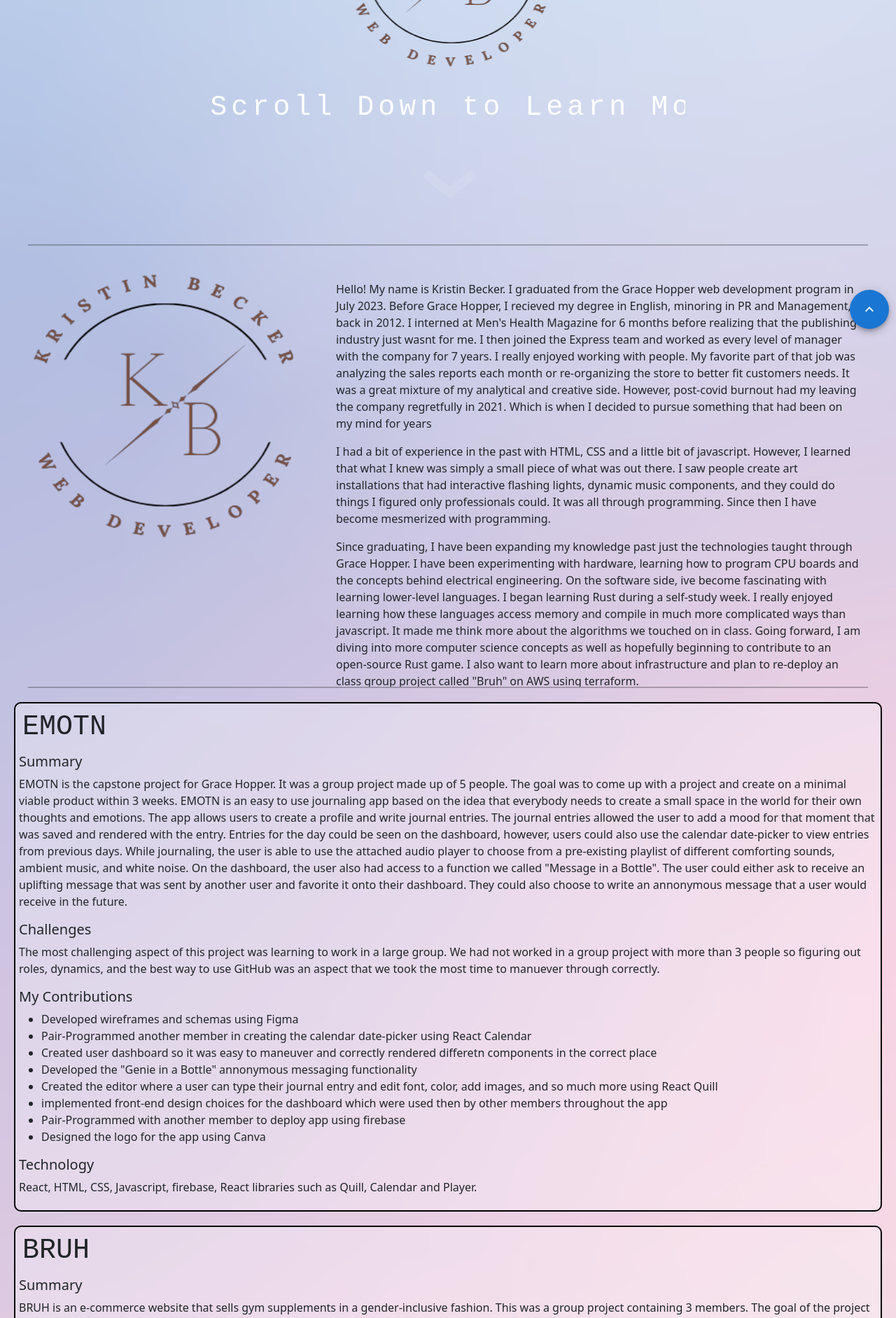
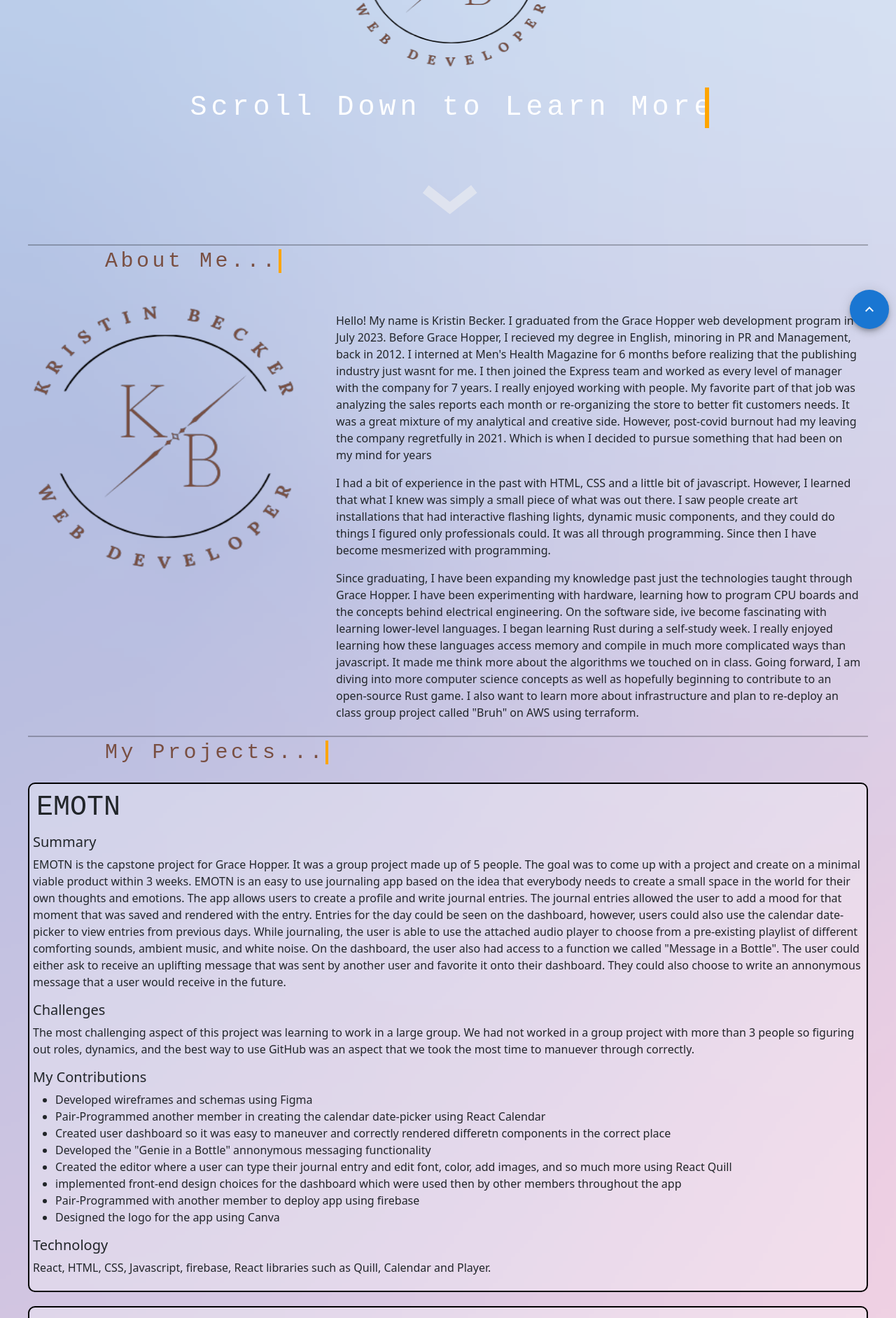
Before and after one commit to K-E-Becker/Portfolio, a React (Create React App) app: page / in a window 1280 px wide. Shown: the part 320-2203 px from the top of the page at 70% size. Built offline with nearby package versions, Linux system fonts and the light colour scheme.

Commit message:
about me and oddities

```diff
--- a/src/App.css
+++ b/src/App.css
@@ -55,13 +55,13 @@
   margin-top: 20px;
   font-family: "Courier New", monospace;
   letter-spacing: 0.15em; /* Adjust as needed */
-  animation: typing 3.5s steps(40, end) 3s forwards,
+  animation: typingEffect 3.5s steps(40, end) 3s forwards,
     blink-caret 0.75s step-end infinite;
   width: 0;
 }
 
 /* The typing effect */
-@keyframes typing {
+@keyframes typingEffect {
   from {
     width: 0;
   }
@@ -94,3 +94,15 @@ hr {
   bottom: 10px;
   right: 10px;
 }
+
+.title {
+  margin-left: 150px;
+
+  font-size: 30px;
+  font-family: "Courier New", monospace;
+  color: #794f42;
+  overflow: hidden;
+  border-right: 0.15em solid orange;
+  letter-spacing: 0.15em;
+  animation: blink-caret 0.75s step-end infinite;
+}
--- a/src/App.js
+++ b/src/App.js
@@ -45,7 +45,8 @@ function App() {
       <hr></hr>
       <Element name="about">
         <Parallax bgImage="" strength={500}>
-          <div style={{ height: "600px" }}>
+          <div style={{ height: "700px" }}>
+            <span className="title">About Me...</span>
             <About />
           </div>
         </Parallax>
@@ -53,7 +54,8 @@ function App() {
       <hr></hr>
       <Element name="projects">
         <Parallax bgImage="" strength={500}>
-          <div style={{ height: "1200px", overflowY: "scroll" }}>
+          <div style={{ height: "1850px" }}>
+            <span className="title">My Projects...</span>
             <Projects />
           </div>
         </Parallax>
@@ -62,7 +64,8 @@ function App() {
 
       <Element name="blog">
         <Parallax bgImage="" strength={500}>
-          <div style={{ height: "400px" }}>
+          <div style={{ height: "500px" }}>
+            <span className="title">My Articles...</span>
             <div
               style={{
                 display: "flex",
@@ -81,7 +84,7 @@ function App() {
       <Element name="tech">
         <Parallax bgImage="" strength={500}>
           <div style={{ height: "200px" }}>
-            Tech stack
+            <span className="title">Tech Stack...</span>
             <Tech />
           </div>
         </Parallax>
@@ -90,6 +93,7 @@ function App() {
 
       <Element name="contact">
         <Parallax bgImage="" strength={500}>
+          <span className="title">Contact Me...</span>
           <div
             style={{
               display: "flex",
--- a/src/components/Articles.js
+++ b/src/components/Articles.js
@@ -9,7 +9,7 @@ import CardMedia from "@mui/material/CardMedia";
 
 function Articles() {
   return (
-    <div>
+    <div style={{ marginTop: "20px" }}>
       <Card sx={{ maxWidth: 345 }}>
         <CardMedia component="img" height="140" image="/glsl.png" alt="GLSL" />
         <CardContent>
--- a/src/components/Projects.css
+++ b/src/components/Projects.css
@@ -3,8 +3,8 @@
 .BAM {
   border: 2px solid black;
   border-radius: 10px;
-  margin-left: 20px;
-  margin-right: 20px;
+  margin-left: 40px;
+  margin-right: 40px;
   margin-top: 20px;
   margin-bottom: 10px;
   padding: 5px;
```
